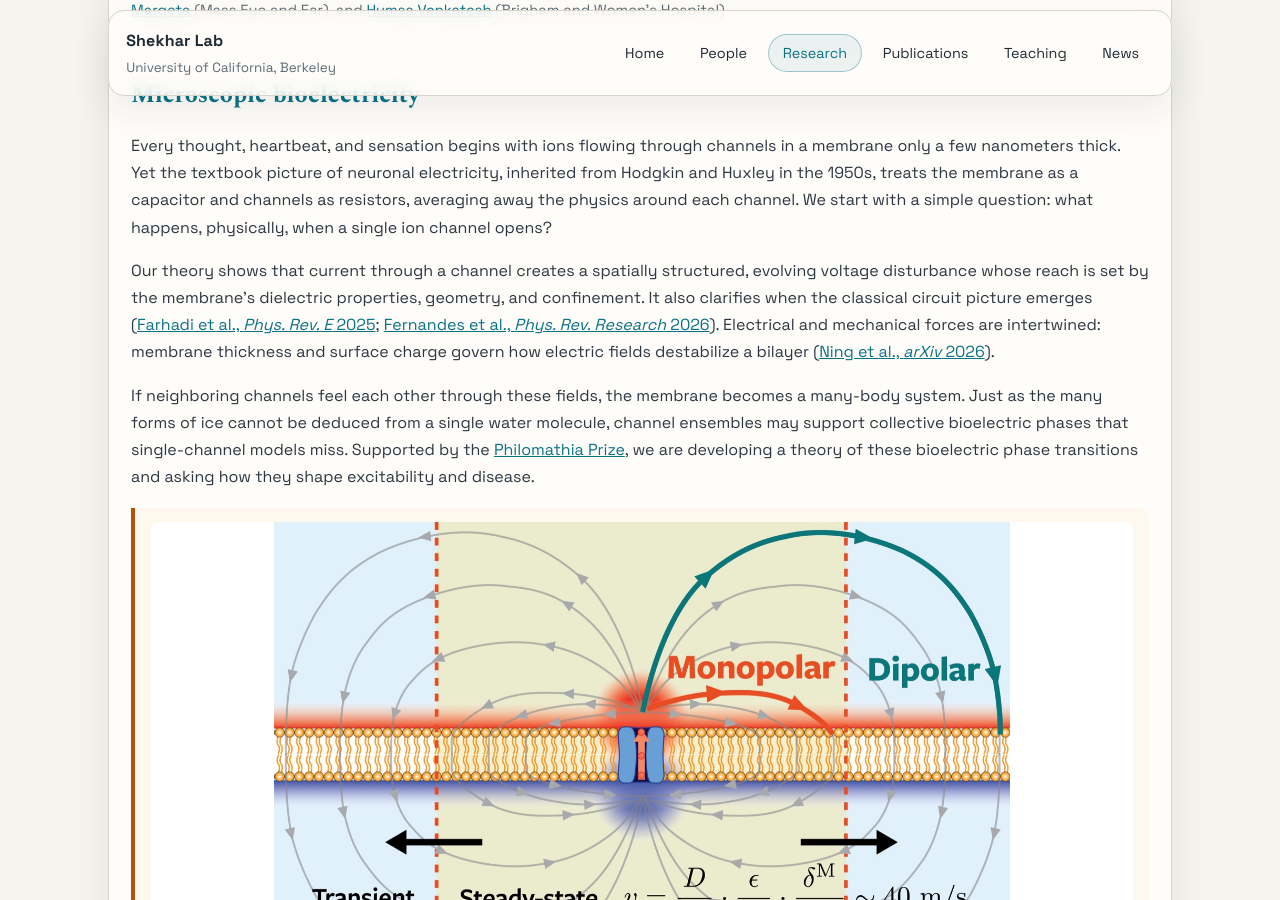
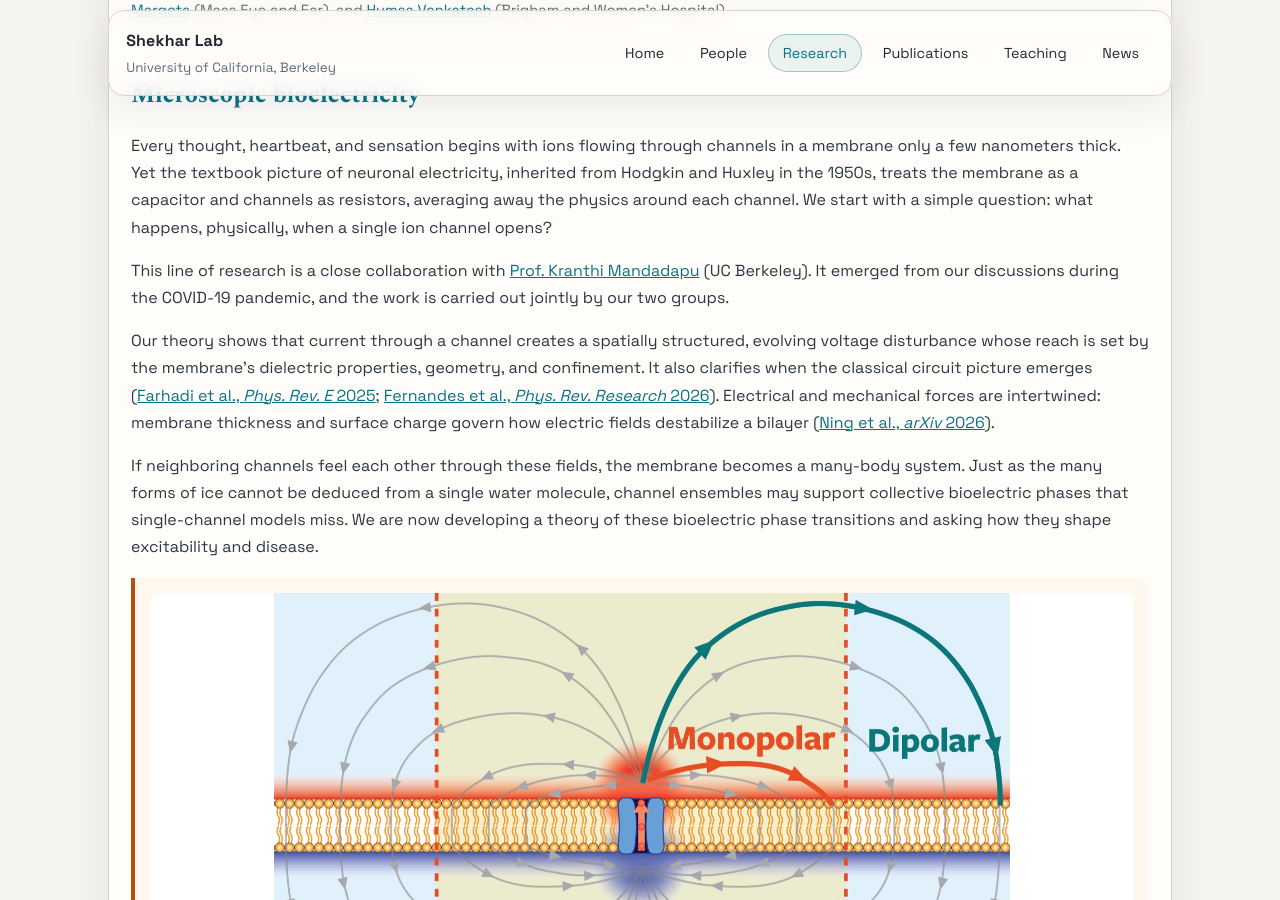
Before and after one commit to shekharlab/shekharlab.github.io, a Jekyll site: the page built from _pages/projects.md, in a window 1280 px wide and 900 px high, scrolled down 2564 px. Built offline with Jekyll 4.4.1, drawn with Linux system fonts in a browser that asks for light colours.

Commit message:
Research page: credit Mandadapu collaboration, drop Philomathia mention
Co-Authored-By: Claude Opus 5.5 <noreply@anthropic.com>

```diff
--- a/_pages/projects.md
+++ b/_pages/projects.md
@@ -52,9 +52,11 @@ nav_order: 3
 
 <p>Every thought, heartbeat, and sensation begins with ions flowing through channels in a membrane only a few nanometers thick. Yet the textbook picture of neuronal electricity, inherited from Hodgkin and Huxley in the 1950s, treats the membrane as a capacitor and channels as resistors, averaging away the physics around each channel. We start with a simple question: what happens, physically, when a single ion channel opens?</p>
 
+<p>This line of research is a close collaboration with <a href="https://mandadapu-group.github.io">Prof. Kranthi Mandadapu</a> (UC Berkeley). It emerged from our discussions during the COVID-19 pandemic, and the work is carried out jointly by our two groups.</p>
+
 <p>Our theory shows that current through a channel creates a spatially structured, evolving voltage disturbance whose reach is set by the membrane's dielectric properties, geometry, and confinement. It also clarifies when the classical circuit picture emerges (<a href="https://doi.org/10.1103/PhysRevE.111.064412">Farhadi et al., <i>Phys. Rev. E</i> 2025</a>; <a href="https://journals.aps.org/prresearch/abstract/10.1103/m446-4lnj">Fernandes et al., <i>Phys. Rev. Research</i> 2026</a>). Electrical and mechanical forces are intertwined: membrane thickness and surface charge govern how electric fields destabilize a bilayer (<a href="https://arxiv.org/abs/2603.23477">Ning et al., <i>arXiv</i> 2026</a>).</p>
 
-<p>If neighboring channels feel each other through these fields, the membrane becomes a many-body system. Just as the many forms of ice cannot be deduced from a single water molecule, channel ensembles may support collective bioelectric phases that single-channel models miss. Supported by the <a href="https://chemistry.berkeley.edu/news/philomathia-prize-advances-novel-work-physics-bioelectricity">Philomathia Prize</a>, we are developing a theory of these bioelectric phase transitions and asking how they shape excitability and disease.</p>
+<p>If neighboring channels feel each other through these fields, the membrane becomes a many-body system. Just as the many forms of ice cannot be deduced from a single water molecule, channel ensembles may support collective bioelectric phases that single-channel models miss. We are now developing a theory of these bioelectric phase transitions and asking how they shape excitability and disease.</p>
 
 <div class="spotlight">
   <figure>
```
